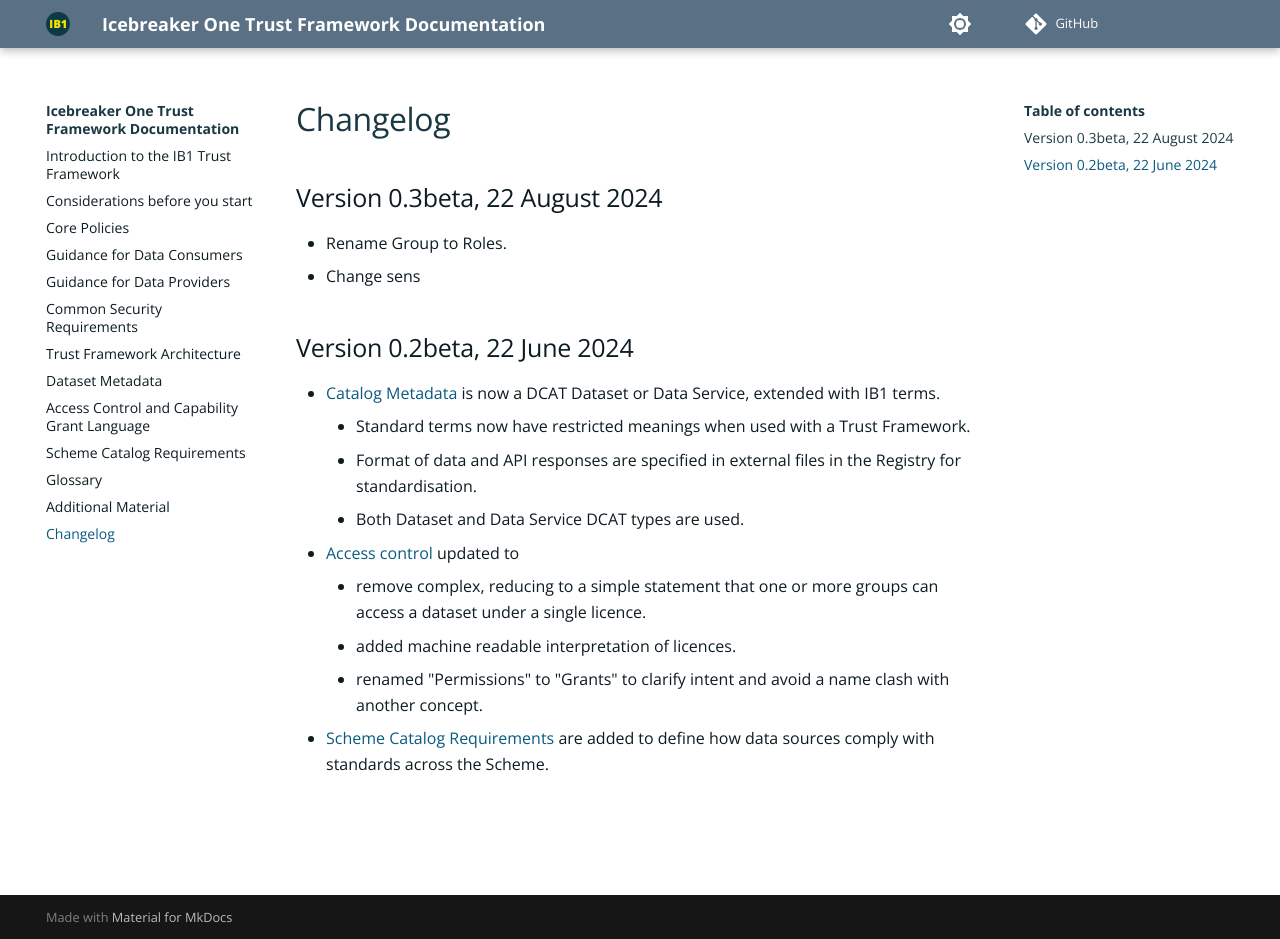
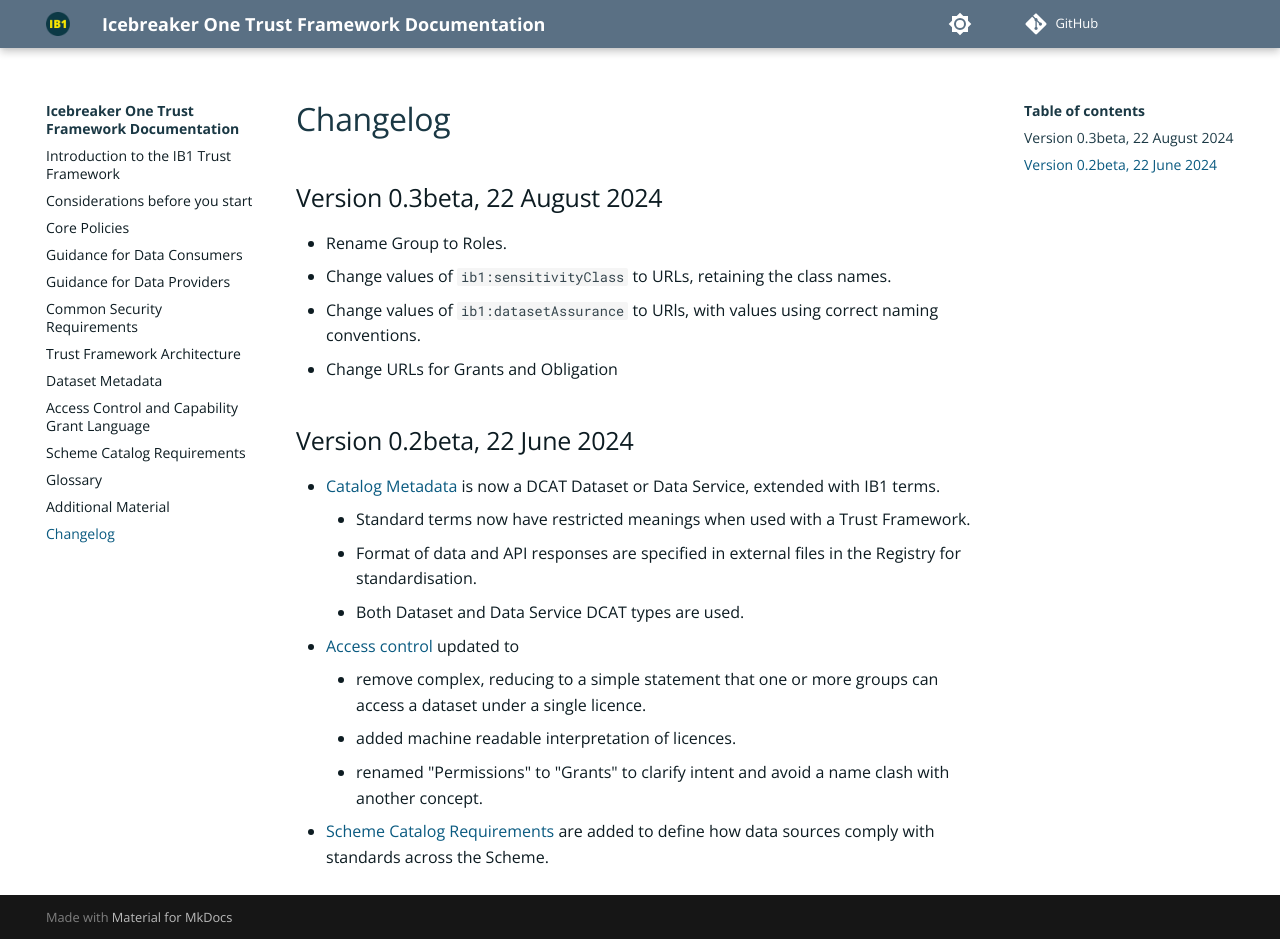
Before and after one commit to icebreakerone/ib1-technical-docs, an MkDocs documentation site: the page built from docs/changelog.md, in a window 1280 px wide and 939 px high. Built offline with MkDocs 1.6.1 and Material for MkDocs 9.7.7, drawn with Linux system fonts in a browser that asks for light colours; plug-ins that fetch from the network failed and are left out; comment, search, counter and statistics services are not loaded; the version menu is left out.

Commit message:
docs/changelog.md updated from https://stackedit.net/

```diff
--- a/docs/changelog.md
+++ b/docs/changelog.md
@@ -4,7 +4,9 @@
 ## Version 0.3beta, 22 August 2024
 
 * Rename Group to Roles.
-* Change sens
+* Change values of `ib1:sensitivityClass` to URLs, retaining the class names.
+* Change values of `ib1:datasetAssurance` to URls, with values using correct naming conventions.
+* Change URLs for Grants and Obligation
 
 ## Version 0.2beta, 22 June 2024
 
```
Also changed, not shown: other parts of docs/changelog.md (+1 -1 lines).
